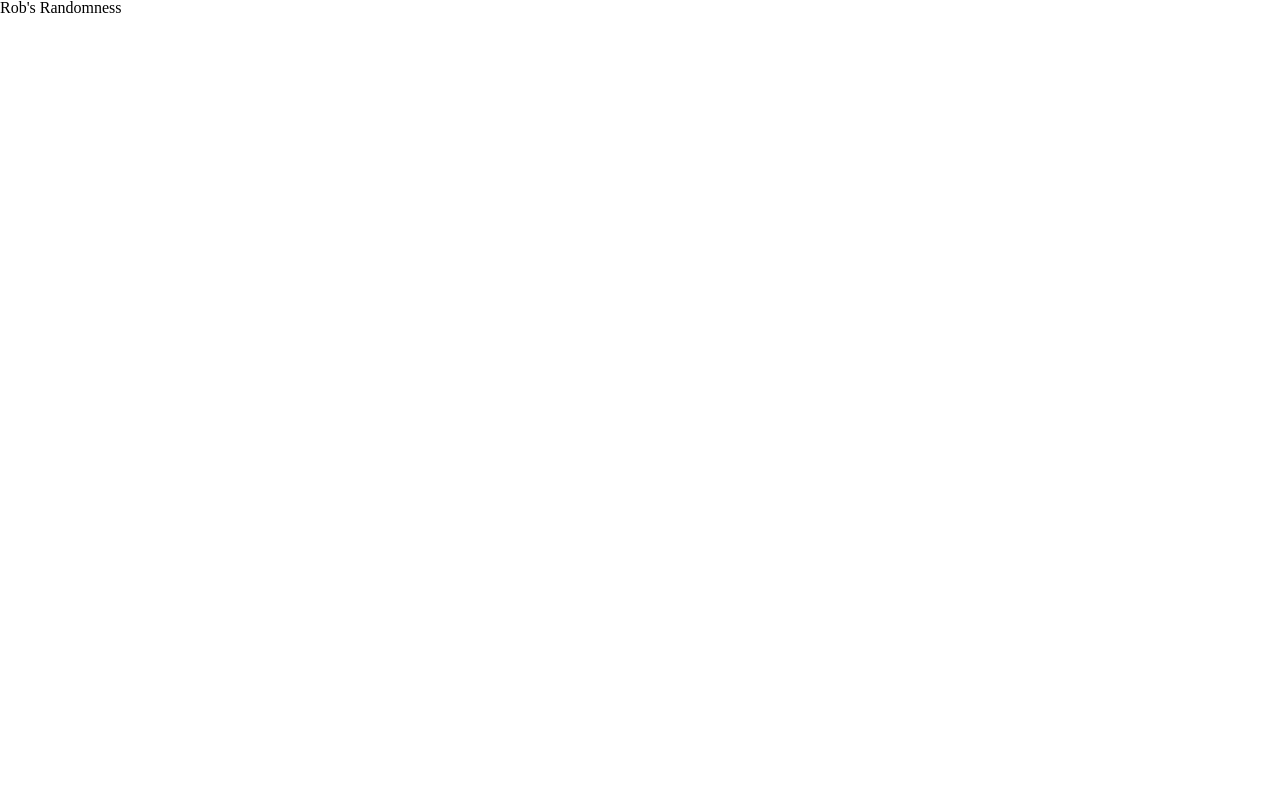
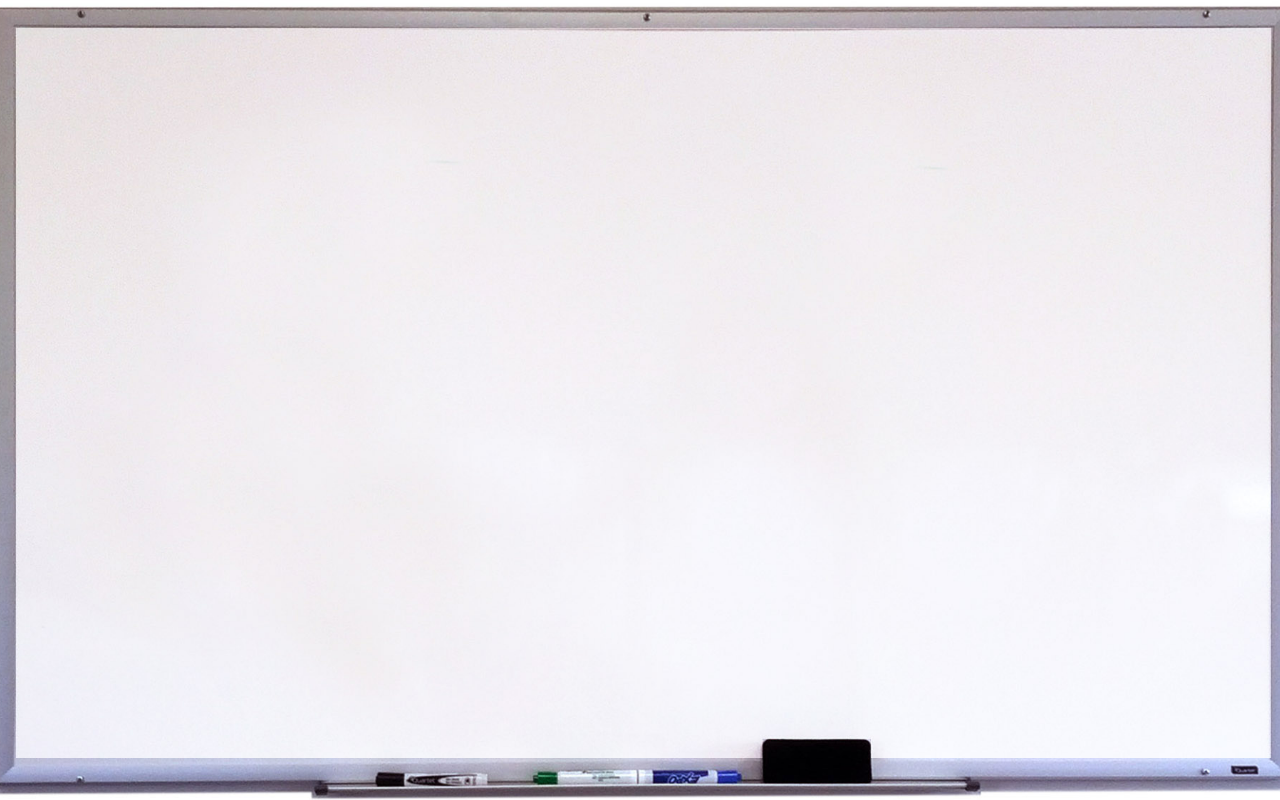
Before and after one commit to rct225/rct225.github.io, a plain HTML site: page index.html in a window 1280 px wide. Drawn offline with nearby package versions, Linux system fonts and the light colour scheme.

Commit message:
added bootstrap, font-awesome.  added bg image and styling.

```diff
--- a/index.html
+++ b/index.html
@@ -1,11 +1,22 @@
 <!DOCTYPE html>
 <html>
   <head>
-    <link href="./resources/css/reset.css" type="text/css" rel="stylesheet">
-    <link href="./resources/css/style.css" type="text/css" rel="stylesheet" >
-    <title>Rob's Random</title>
+    <link rel="stylesheet" type="text/css" href="./resources/css/reset.css">
+    <link rel="stylesheet" type="text/css"
+          href="https://maxcdn.bootstrapcdn.com/font-awesome/4.7.0/css/font-awesome.min.css">
+    <link rel="stylesheet" type="text/css"
+          href="https://maxcdn.bootstrapcdn.com/bootstrap/3.3.7/css/bootstrap.min.css"
+          integrity="sha384-BVYiiSIFeK1dGmJRAkycuHAHRg32OmUcww7on3RYdg4Va+PmSTsz/K68vbdEjh4u"
+          crossorigin="anonymous">
+    <link rel="stylesheet" type="text/css" href="./resources/css/style.css">
+    <script src="https://code.jquery.com/jquery-3.1.1.min.js"
+          integrity="sha256-hVVnYaiADRTO2PzUGmuLJr8BLUSjGIZsDYGmIJLv2b8="
+          crossorigin="anonymous"></script>
+    <title>Rob's Randomness</title>
   </head>
-  <body>
-    <h1>Rob's Randomness</h1>
+  <body id="whiteboard">
+    <div class="container-fluid">
+
+    </div>
   </body>
 </html>
--- a/resources/css/style.css
+++ b/resources/css/style.css
@@ -0,0 +1,8 @@
+#whiteboard {
+  background-image: url("../images/Whiteboard_with_markers.jpg");
+  background-position: center center;
+  background-repeat: no-repeat;
+  background-attachment: fixed;
+  background-size: cover;
+  background-color: #464646;
+}
```
Also changed, not shown: resources/images/Whiteboard_with_markers.jpg (added).
